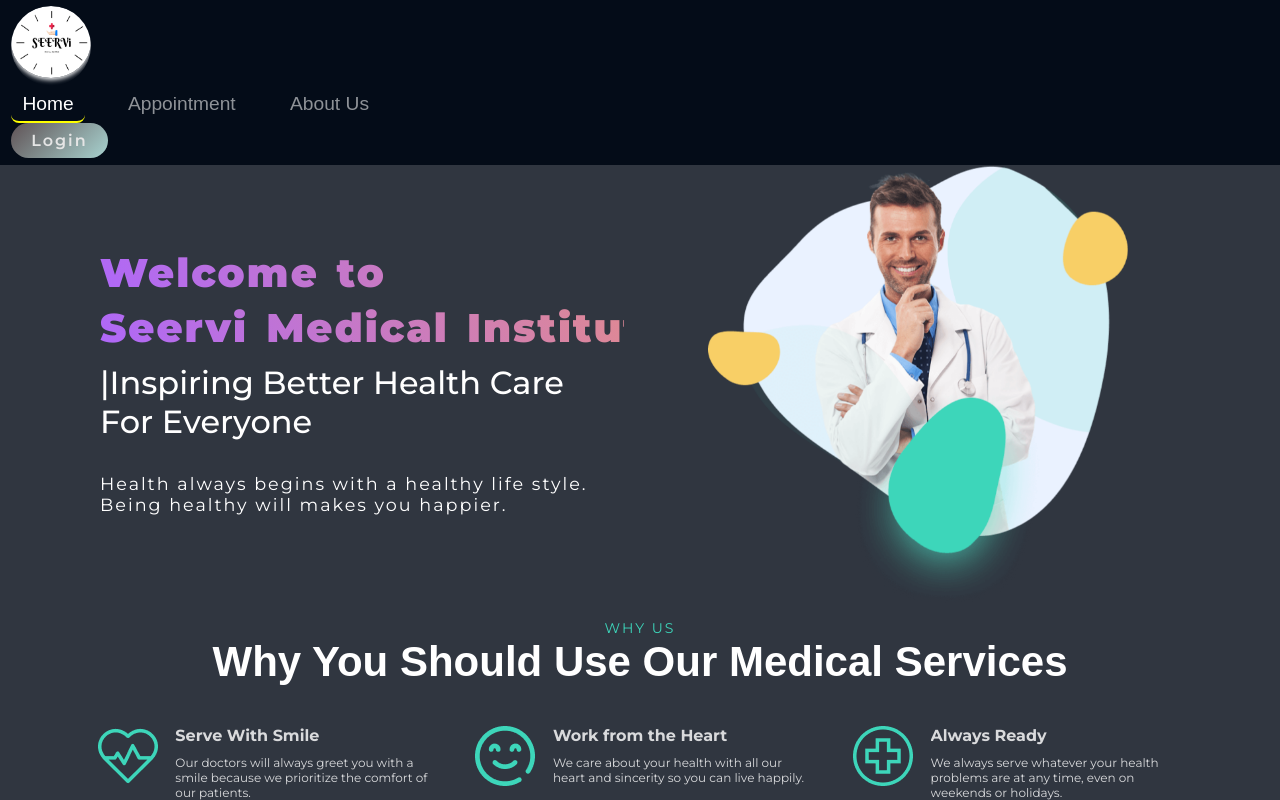
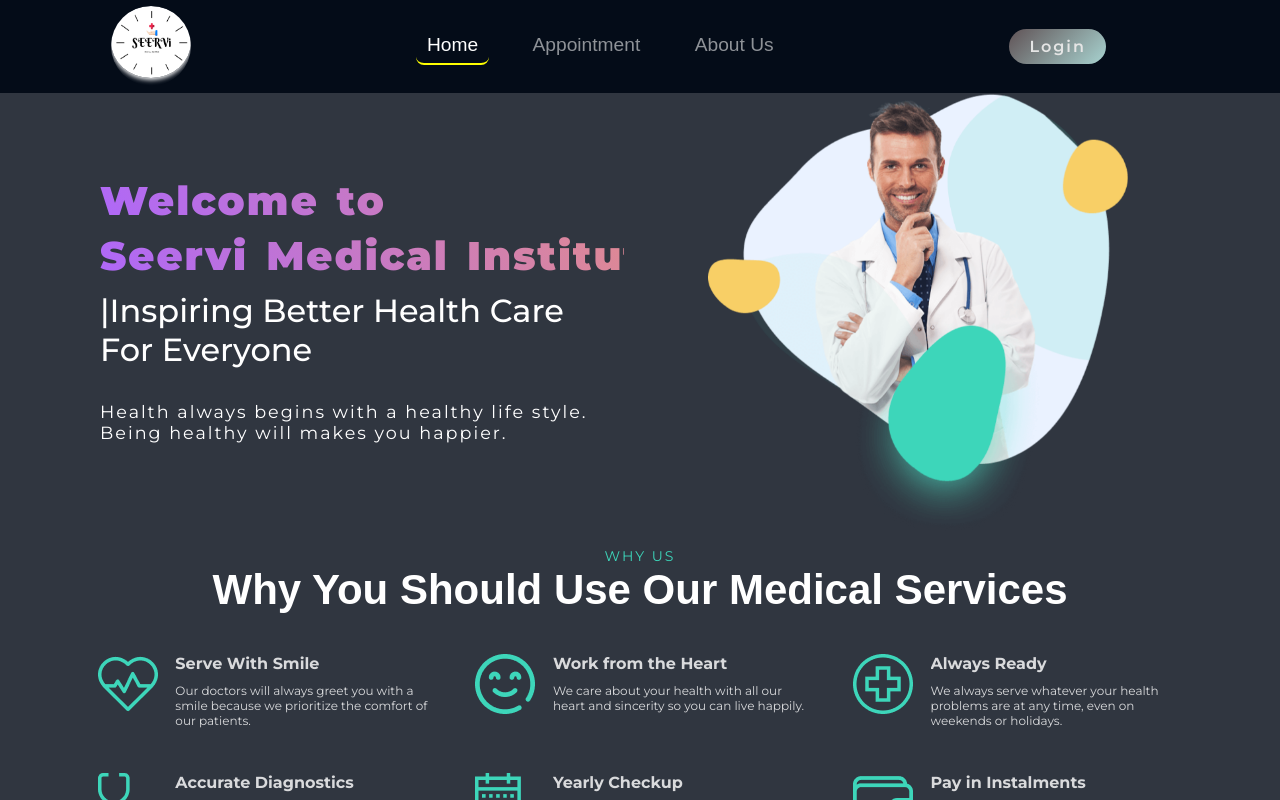
Before and after one commit to UgamRaj/MERN_Hospital_management, a React (Vite) app in the folder Frontend/: page / in a window 1280 px wide. Shown: the top 800 px of the page. Built offline with nearby package versions, Linux system fonts and the light colour scheme; no server answers.

Commit message:
updated navbar file

```diff
--- a/Frontend/src/components/Navbar.jsx
+++ b/Frontend/src/components/Navbar.jsx
@@ -3,6 +3,7 @@ import { NavLink, useNavigate } from "react-router-dom";
 import { useHospital } from "../Context/UserProvider";
 import axios from "axios";
 import { toast } from "react-toastify";
+import { RxHamburgerMenu } from "react-icons/rx";
 
 const Navbar = () => {
   const [show, setShow] = useState(false);
@@ -29,12 +30,19 @@ const Navbar = () => {
   const handleLogin = async () => {
     navigate("/loginsignup");
   };
+  const toggleMenu = () => {
+    setShow(!show);
+  };
 
   return (
     <div className="container navbar">
+      <div className="navbarMain">
         <div className="logo">
-        <img src="/logoS.png" alt="" />
+          <NavLink to={"/"}>
+            <img src="/logoS.png" alt="logo" />
+          </NavLink>
         </div>
+        {/* <div className={show ? "navLinks showmenu" : "navLinks"}> */}
         <div className={show ? "navLinks showmenu" : "navLinks"}>
           <div className="links">
             <NavLink to={"/"} activeclassname="active" className="links">
@@ -52,7 +60,8 @@ const Navbar = () => {
             </NavLink>
           </div>
         </div>
-      <div>
+
+        <div className="authBtnContainer">
           {isAuthenticated ? (
             <button onClick={handleLogout} className="logoutBtn btn">
               Log Out
@@ -63,6 +72,10 @@ const Navbar = () => {
             </button>
           )}
         </div>
+        <div className="hamburger" onClick={toggleMenu}>
+          <RxHamburgerMenu />
+        </div>
+      </div>
     </div>
   );
 };
```
Lines whose indentation alone changed are shown as unchanged.
